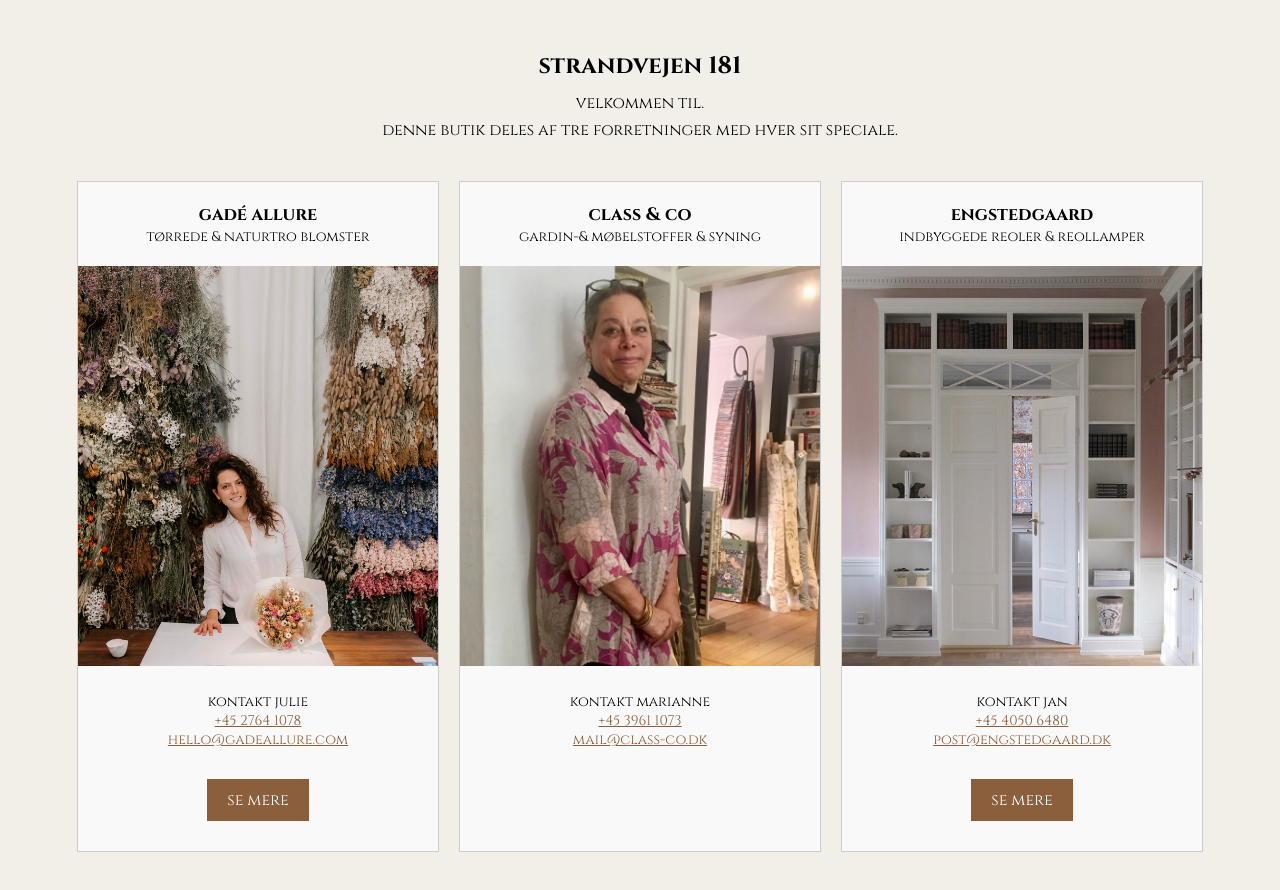
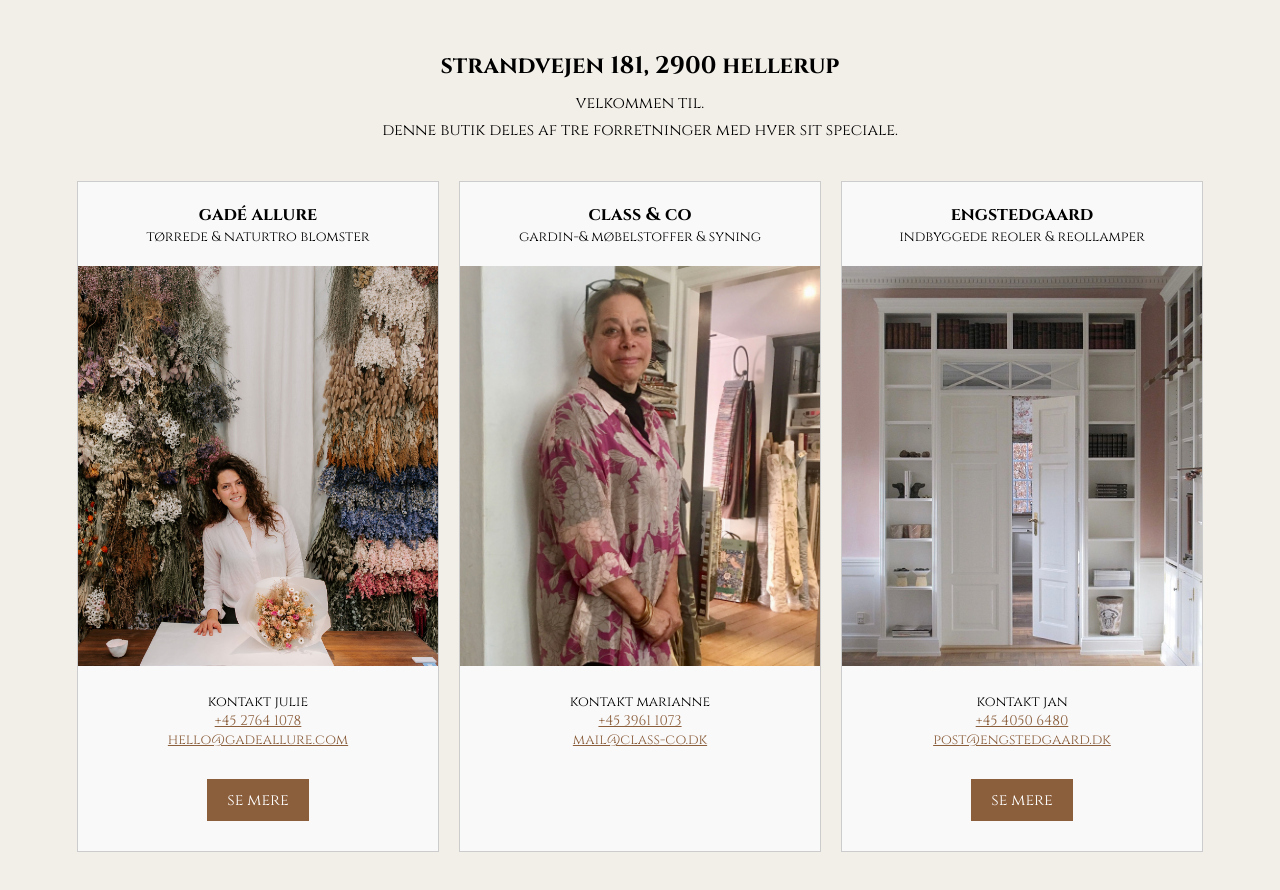
Before and after one commit to JHarrisH/JHarrisH.github.io, a plain HTML site: page index.html in a window 1280 px wide. Drawn offline with Linux system fonts and the light colour scheme.

Commit message:
Update index.html

```diff
--- a/index.html
+++ b/index.html
@@ -109,7 +109,7 @@
   <body>
     <div class="container">
       <div class="header">
-        <h1>Strandvejen 181</h1>
+        <h1>Strandvejen 181, 2900 Hellerup</h1>
         <p>Velkommen til.</p>
         <p>Denne butik deles af tre forretninger med hver sit speciale.</p>
       </div>
```
